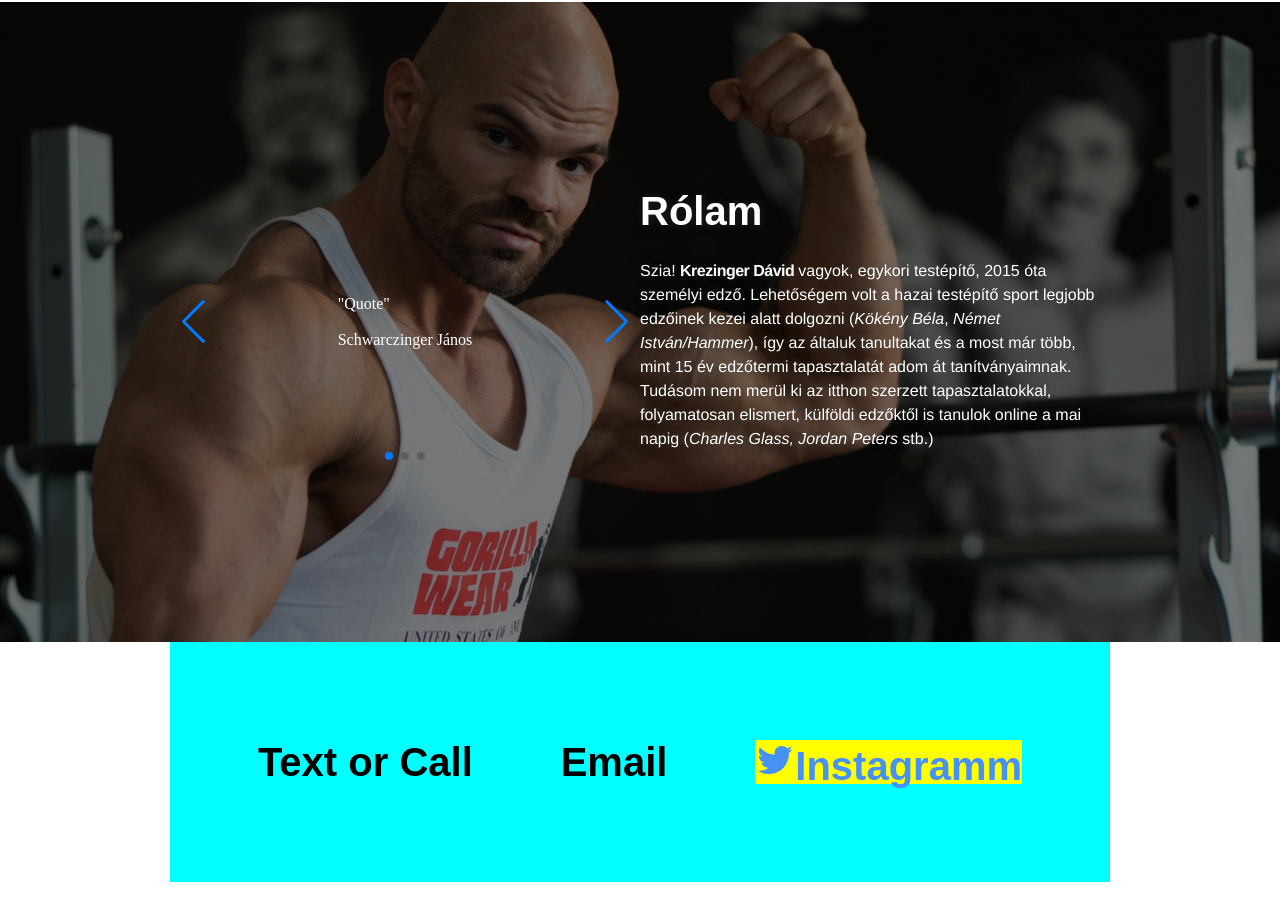
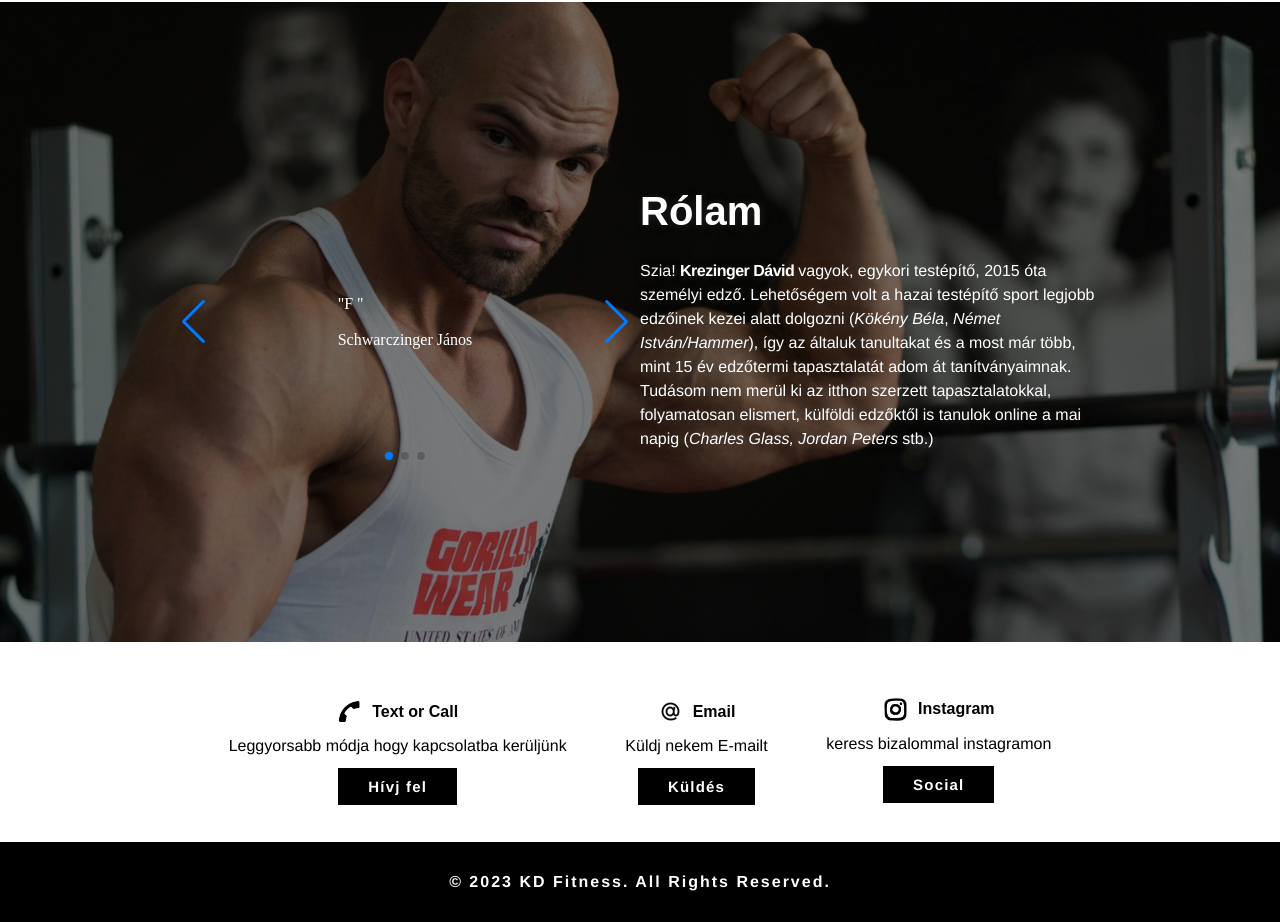
Before and after one commit to morfizor/morfizor.github.io, a plain HTML site: page index.html in a window 1280 px wide. Shown: the part 1337-2259 px from the top of the page. Before the commit the page ends 2219 px from the top, so only its background shows below. Drawn offline with nearby package versions, Linux system fonts and the light colour scheme.

Commit message:
contact section, footer

```diff
--- a/index.html
+++ b/index.html
@@ -66,8 +66,8 @@
 
         <ul class="home__promo">
           <div>
-            <li>It's you now vs. who you want to be</li>
-            <li>Flexible location</li>
+            <li>+36(30) 597-5850</li>
+            <!--<li>https://www.facebook.com/krezidavid</li> -->
             <li>8600 Siófok, Flört GYM</li>
           </div>
         </ul>
@@ -102,7 +102,8 @@
                 <!-- Slides -->
                 <div class="swiper-slide">
                   <p></p>
-                    "Quote"<br />
+                    "F
+                     "<br />
                     <br>
                     Schwarczinger János
                   </p>
@@ -135,29 +136,47 @@
           </div>
         </div>
       </section>
-      <section class="contact">
+      <section id="contact">
         <div class="contact__container">
           <div class="contact__phone">
-            <h2>Text or Call</h2>
+            <h3><img src="./images/call.png">Text or Call
+            </h3>
+            <p>Leggyorsabb módja hogy kapcsolatba kerüljünk</p>
+            <button class="secondary">Hívj fel</button>
           </div>
 
           <div class="contact__mail">
-            <h2>Email</h2>
+            <h3>
+            <img src="./images/mail.png">
+                Email
+
+            </h3>
+            <p>Küldj nekem E-mailt</p>
+            <button class="secondary">Küldés</button>
           </div>
 
           <div class="contact__social">
-            <h2>
-              <svg class="svg-icon" viewBox="0 0 20 20">
-                <path
-                  fill="none"
-                  d="M18.258,3.266c-0.693,0.405-1.46,0.698-2.277,0.857c-0.653-0.686-1.586-1.115-2.618-1.115c-1.98,0-3.586,1.581-3.586,3.53c0,0.276,0.031,0.545,0.092,0.805C6.888,7.195,4.245,5.79,2.476,3.654C2.167,4.176,1.99,4.781,1.99,5.429c0,1.224,0.633,2.305,1.596,2.938C2.999,8.349,2.445,8.19,1.961,7.925C1.96,7.94,1.96,7.954,1.96,7.97c0,1.71,1.237,3.138,2.877,3.462c-0.301,0.08-0.617,0.123-0.945,0.123c-0.23,0-0.456-0.021-0.674-0.062c0.456,1.402,1.781,2.422,3.35,2.451c-1.228,0.947-2.773,1.512-4.454,1.512c-0.291,0-0.575-0.016-0.855-0.049c1.588,1,3.473,1.586,5.498,1.586c6.598,0,10.205-5.379,10.205-10.045c0-0.153-0.003-0.305-0.01-0.456c0.7-0.499,1.308-1.12,1.789-1.827c-0.644,0.28-1.334,0.469-2.06,0.555C17.422,4.782,17.99,4.091,18.258,3.266"
-                ></path></svg
-              >Instagramm
-            </h2>
+          <h3><img src="./images/insta.png"/>
+
+              Instagram
+              </h3>
+             <p>keress bizalommal instagramon
+
+             </p>
+
+              <button class="secondary">Social</button>
+
             <p></p>
           </div>
         </div>
       </section>
+
+    <footer id="footer">
+        <div class="footer__container">
+            <p>© 2023 KD Fitness. All Rights Reserved.</p>
+        </div>
+
+    </footer>
     </main>
   </body>
 </html>
--- a/styles.css
+++ b/styles.css
@@ -144,7 +144,7 @@ button.secondary {
   height: 100%;
   width: 100%;
   background: linear-gradient(rgba(0, 0, 0, 0.5), rgba(0, 0, 0, 0.5)),
-    url("./images/test.JPG");
+    url("../images/test.JPG");
   background-size: cover;
   object-fit: cover;
   object-position: top;
@@ -272,26 +272,73 @@ button.secondary {
   display: flex;
   flex-direction: row;
   justify-content: space-evenly;
-  margin-left: auto;
-  margin-right: auto;
+  margin: 0 auto;
+  padding-top: 25px;
   max-width: 940px;
-  height: 30vh;
-  background-color: aqua;
   align-items: center;
+  height: 25vh;
 }
 
-.contact__social {
-  color: #4691f6;
-  text-align: left;
-  background-color: yellow;
+.contact__container h3 {
+  display: flex;
+  align-items: center;
+  padding-bottom: 10px;
+  font-size: 16px;
 }
 
+.contact__container h3 img {
+  margin-right: 10px;
+}
+.contact__social,
+.contact__phone,
+.contact__mail {
+  display: flex;
+  flex-direction: column;
+  align-items: center;
+  color: black;
+  text-align: left;
+  background-color: white;
+  width: auto;
+  height: auto;
+}
+
+.contact__container img {
+  width: 25px;
+  height: 25px;
+  margin-right: 0 px;
+}
+
+.contact__container button {
+  color: #white;
+  margin-bottom: 5px;
+  margin-top: 5px;
+}
+
+.contact__container p {
+  margin-bottom: 5px;
+}
 @media (max-width: 992px) {
   .home__promo div li:nth-child(1) {
     display: none;
   }
 }
 
+.footer__container {
+  display: flex;
+  justify-content: center;
+  align-items: center;
+  background: #000;
+  height: 10vh;
+  width: 100%;
+  list-style-type: none;
+  color: white;
+  padding: 0 20px;
+}
+
+.footer__container p {
+  font-weight: 700;
+  letter-spacing: 2px;
+}
 @media (max-width: 768px) {
   .navigation__container {
     flex-direction: column;
@@ -319,24 +366,25 @@ button.secondary {
   .about__right p {
     text-align: justify;
   }
+
+  .contact__container {
+    flex-direction: column;
+    height: 100%;
+    justify-content: center;
+  }
+
+  .contact__container button.secondary {
+    color: white !important;
+  }
+  .contact__phone,
+  .contact__mail,
+  .contact__social {
+    margin-bottom: 20px;
+    width: 100%;
+  }
+  .contact__mail h3 {
+    position: flex;
+    width: 100%;
+    justify-content: center;
+  }
 }
-
-/* -----
-SVG Icons - svgicons.sparkk.fr
------ */
-
-.svg-icon {
-  width: 1em;
-  height: 1em;
-}
-
-.svg-icon path,
-.svg-icon polygon,
-.svg-icon rect {
-  fill: #4691f6;
-}
-
-.svg-icon circle {
-  stroke: #4691f6;
-  stroke-width: 1;
-}
```
Also changed, not shown: images/call.png (added), images/insta.png (added), images/mail.png (added).
